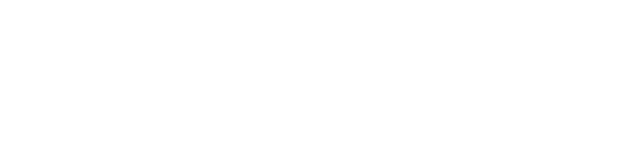
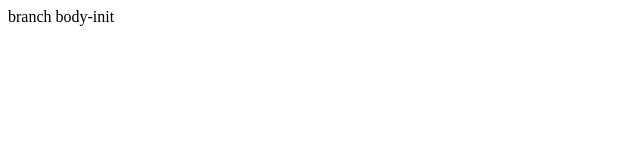
Before and after one commit to codevilot/branch-practice, a plain HTML site: page index.html in a window 1280 px wide. Shown: the whole page, without its empty margins (0-640 px from the left). Drawn offline with Linux system fonts and the light colour scheme.

Commit message:
feat : add body tag
in body-init branch

```diff
--- a/index.html
+++ b/index.html
@@ -1,6 +1,10 @@
 <!DOCTYPE html>
 <html>
 
-
+	<body>
+	<div>
+	branch body-init
+	</div>
+	</body>
 
 </html>
```
